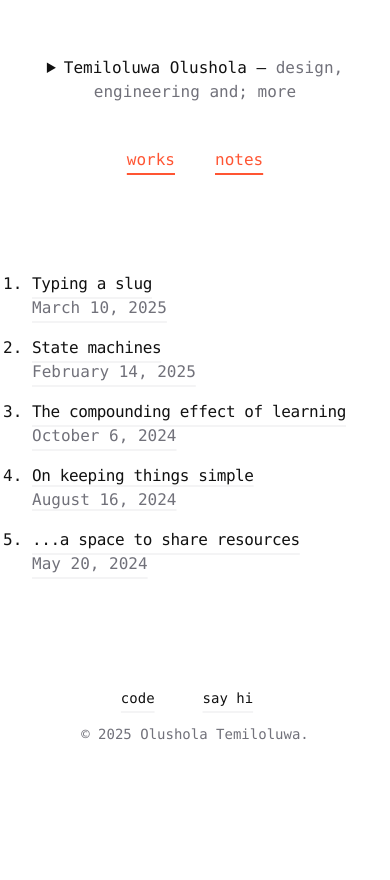
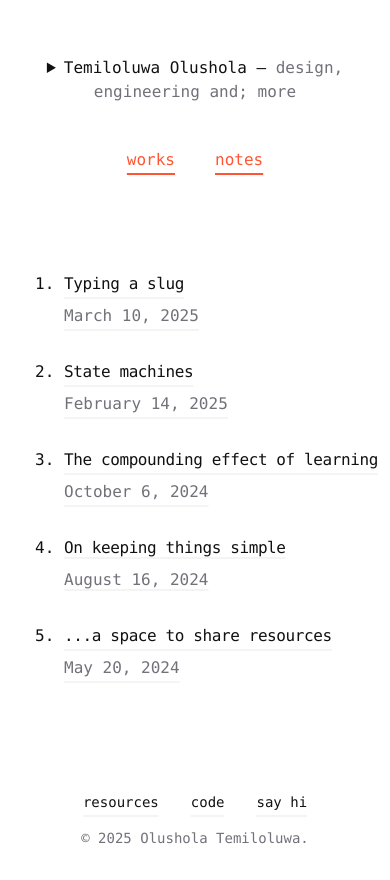
Before and after one commit to JohnOlushola/portfolio, a Next.js app: page /notes in a window 390 px wide. Shown: the part 104-984 px from the top of the page. Before the commit the page ends 880 px from the top, so only its background shows below. Built offline with nearby package versions, Linux system fonts and the light colour scheme.

Commit message:
fix: responsiveness

```diff
--- a/src/app/notes/page.tsx
+++ b/src/app/notes/page.tsx
@@ -10,7 +10,7 @@ export default function Notes() {
   );
 
   return (
-    <ol className="space-y-4 mx-auto w-full lg:w-[80vw] list-decimal">
+    <ol className="space-y-8 md:space-y-4 mx-auto w-full lg:w-[80vw] ml-8 md:ml-0 list-decimal">
       {notes.map(({ slug, metadata }) => {
         const LinkComp = metadata.image ? PreviewedLink : Link;
 
@@ -21,7 +21,7 @@ export default function Notes() {
               href={`/notes/${slug}`}
               className="flex flex-col space-y-1"
             >
-              <div className="w-full flex flex-col justify-between md:flex-row md:items-baseline md:space-x-10">
+              <div className="w-full flex flex-col space-y-2 justify-between md:flex-row md:items-baseline md:space-x-10">
                 <p className="tracking-tight !text-foreground">{metadata.title}</p>
                 <p className="tabular-nums text-muted-foreground">
                   {formatDate(metadata.publishedAt, false)}
--- a/src/components/Footer.tsx
+++ b/src/components/Footer.tsx
@@ -1,13 +1,15 @@
+import Link from "next/link";
+
 export default function Footer() {
   return (
     <footer className="mt-auto">
       <div className="container flex flex-col space-y-4 items-center py-8 text-sm">
         <div className="flex items-center gap-8">
+          <Link href="/resources">resources</Link>
           <a
             href="https://github.com/JohnOlushola"
             target="_blank"
             rel="noopener noreferrer"
-            className="mr-4"
           >
             code
           </a>
@@ -15,7 +17,6 @@ export default function Footer() {
             href="mailto:johntemiloluwa.o@gmail.com"
             target="_blank"
             rel="noopener noreferrer"
-            className="mr-4"
           >
             say hi
           </a>
```
